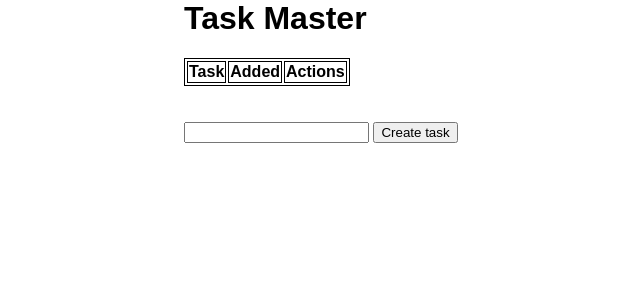
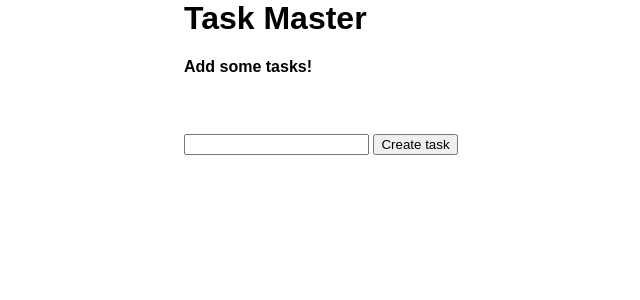
Before and after one commit to gcolotti/learning-python, a Flask app: page / in a window 1280 px wide. Shown: the top 300 px of the page, without its empty margins (56-696 px from the left). Run offline with Flask 2, Linux system fonts and the light colour scheme; data that the repository does not hold is empty.

Commit message:
Added if/else statement to render a table or not depending on tasks length

```diff
--- a/templates/index.html
+++ b/templates/index.html
@@ -8,6 +8,7 @@
 <div class="content">
     <h1>Task Master</h1>
 
+    {% if tasks|length > 0 %}
     <table>
         <tr>
             <th>Task</th>
@@ -25,6 +26,9 @@
         </tr>
         {% endfor %}
     </table>
+    {% else %}
+    <h4>Add some tasks!</h4>
+    {% endif %}
     <br><br>
     <form action="/" method="POST">
         <input type="text" name="content" id="content">
```
